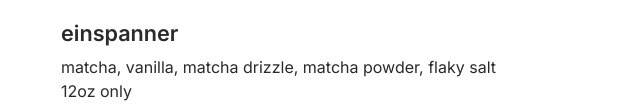
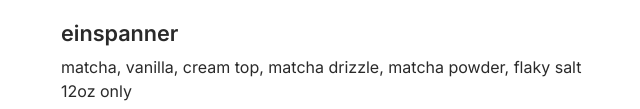
Before and after one commit to gabriellengo/chasenmatchabar.github.io, a plain HTML site: page index.html in a window 1280 px wide. Shown: the part 691-800 px from the top of the page, without its empty margins (71-711 px from the left). Drawn offline with nearby package versions, Linux system fonts and the light colour scheme; a web font is replaced by a local one.

Commit message:
Update index.html

```diff
--- a/index.html
+++ b/index.html
@@ -70,7 +70,7 @@
         <div class="row mt-2">
           <div class="col-12">
             <h4>einspanner</h4>
-            <p>matcha, vanilla, matcha drizzle, matcha powder, flaky salt<br>
+            <p>matcha, vanilla, cream top, matcha drizzle, matcha powder, flaky salt<br>
               12oz only</p>
             </div>
           </div>
```
